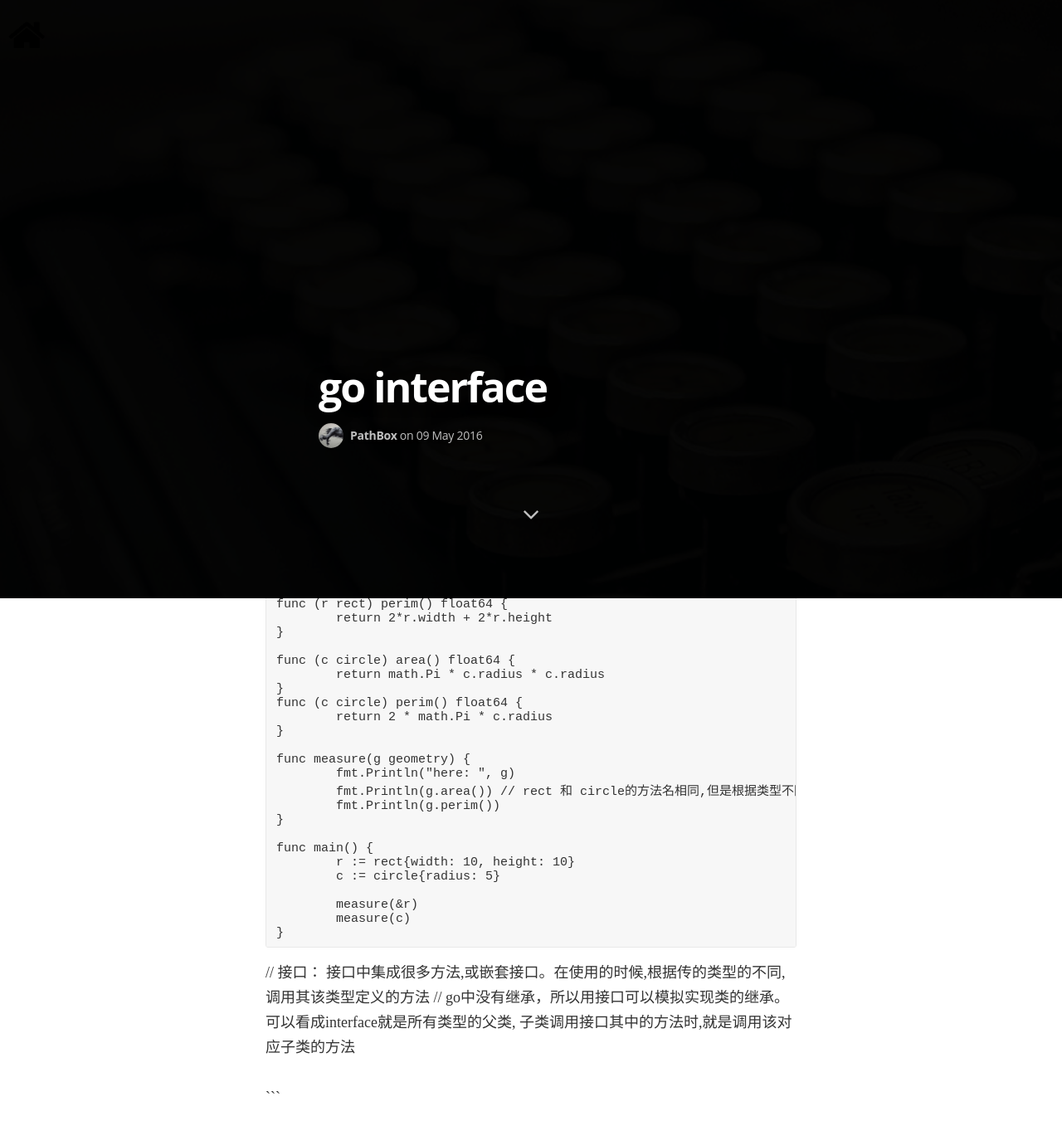
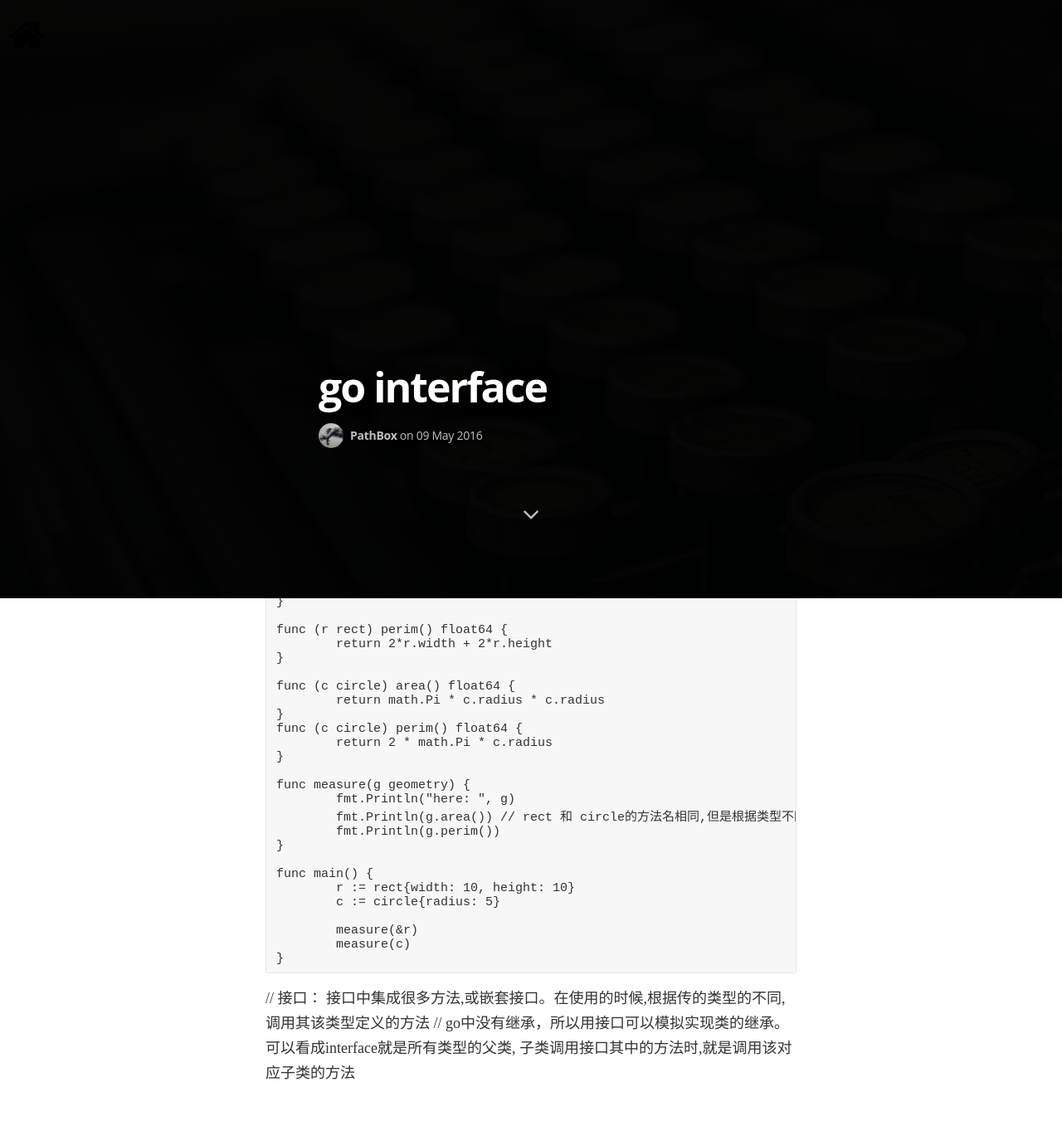
Before and after one commit to pathbox/pathbox.github.io, a Jekyll site: the page built from _posts/2016-05-11-go-interface.md, in a window 1280 px wide and 1400 px high, scrolled down 679 px. Shown: the top 1357 px of the window at 83% size. Built offline with Jekyll 4.4.1, drawn with Linux system fonts in a browser that asks for light colours; nearby versions of some CDN libraries; some web fonts are replaced; comment, search, counter and statistics services are not loaded.

Commit message:
fix markdown

````diff
--- a/_posts/2016-05-11-go-interface.md
+++ b/_posts/2016-05-11-go-interface.md
@@ -7,7 +7,7 @@
 image: /assets/images/post.jpg
 ---
 
-
+### go interface
 
 ```
 
@@ -63,5 +63,3 @@
 
 // 接口： 接口中集成很多方法,或嵌套接口。在使用的时候,根据传的类型的不同,调用其该类型定义的方法
 // go中没有继承，所以用接口可以模拟实现类的继承。可以看成interface就是所有类型的父类, 子类调用接口其中的方法时,就是调用该对应子类的方法
-
-```
````
